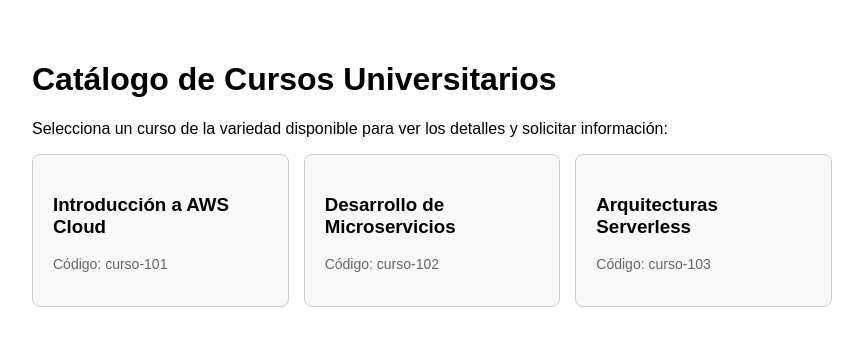
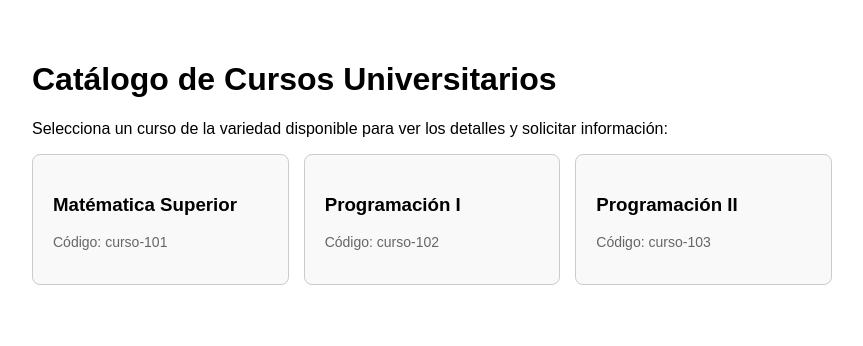
Before and after one commit to luismo300/app-microservicios, a React (Create React App) app: page / in a window 1280 px wide. Shown: the top 346 px of the page, without its empty margins (208-1071 px from the left). Built offline with nearby package versions, Linux system fonts and the light colour scheme.

Commit message:
UI: Creada lista de cursos y formulario de inscripciones

```diff
--- a/src/App.js
+++ b/src/App.js
@@ -3,9 +3,9 @@ import React, { useState } from 'react';
 function App() {
   // 1. Lista de IDs de tus cursos en DynamoDB (Cámbialos por los IDs reales que creaste)
   const cursosDisponibles = [
-    { id: 'curso-101', titulo: 'Introducción a AWS Cloud' },
-    { id: 'curso-102', titulo: 'Desarrollo de Microservicios' },
-    { id: 'curso-103', titulo: 'Arquitecturas Serverless' }
+    { id: 'curso-101', titulo: 'Matématica Superior' },
+    { id: 'curso-102', titulo: 'Programación I' },
+    { id: 'curso-103', titulo: 'Programación II' }
   ];
 
   // Estados
```
